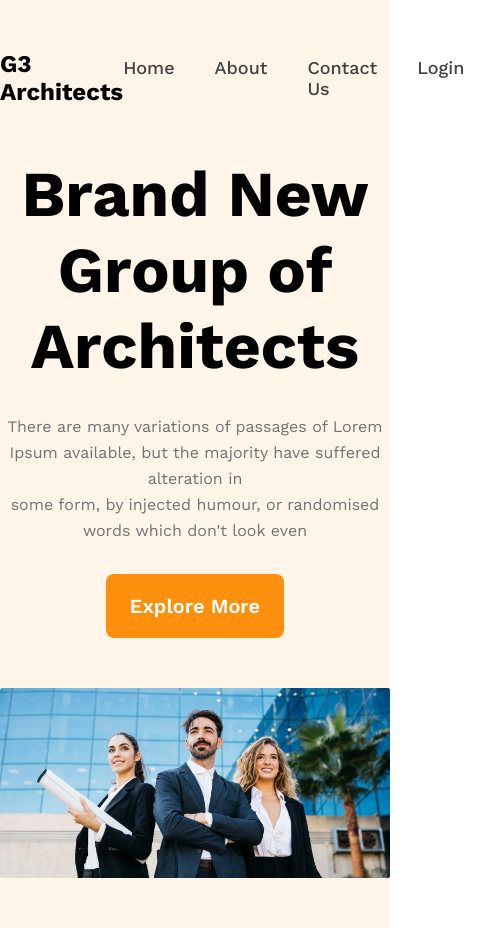
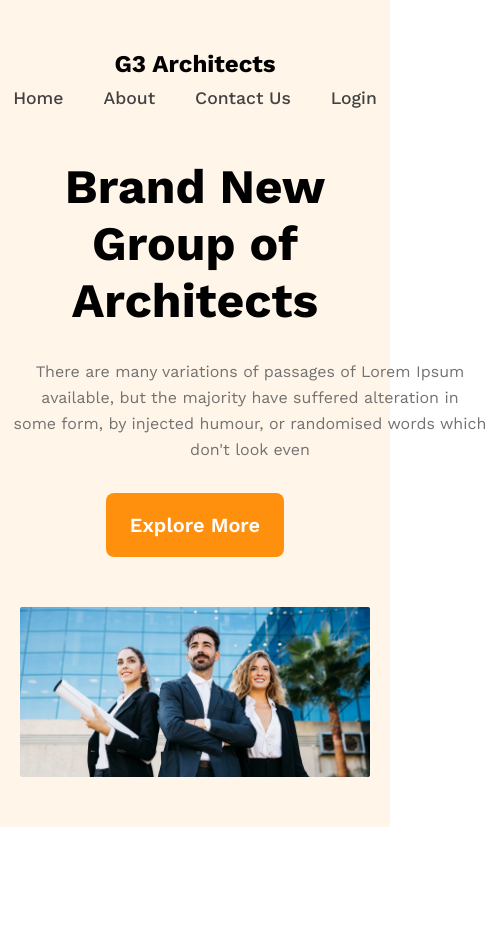
Before and after one commit to tanvirshekh-dev/g3-architects-website, a plain HTML site: page index.html in a window 390 px wide. Shown: the whole page, 500 px wide, since content can reach past the window. After the commit the page ends 844 px from the top, so only its background shows below. Drawn offline with nearby package versions, Linux system fonts and the light colour scheme.

Commit message:
make header responsive

```diff
--- a/styles/style.css
+++ b/styles/style.css
@@ -34,7 +34,7 @@
   font-optical-sizing: auto;
   font-weight: 700;
   font-style: normal;
-  font-size: 45px;
+  font-size: 2.82rem;
   color: #131313;
 }
 .section-description {
@@ -42,7 +42,7 @@
   font-optical-sizing: auto;
   font-weight: 400;
   font-style: normal;
-  font-size: 16px;
+  font-size: 1rem;
   color: #727272;
 }
 .flex {
@@ -61,12 +61,13 @@
   border: none;
   border-radius: 8px;
   color: white;
-  font-size: 20px;
+  font-size: 1.25rem;
   font-family: "Work Sans", sans-serif;
   font-optical-sizing: auto;
   font-weight: 600;
   font-style: normal;
   margin-bottom: 50px;
+  cursor: pointer;
 }
 /* header styles */
 .header-container{
@@ -78,7 +79,7 @@ header {
   background-color: rgb(255, 245, 232);
 }
 .header-title {
-  font-size: 64px;
+  font-size: 4rem;
 }
 .header-description{
     padding: 30px 0px;
@@ -103,5 +104,26 @@ header {
 .nav-item .nav-link {
   text-decoration: none;
   color: #424242;
-  font-size: 18px;
+  font-size: 1.1rem;
 }
+
+
+/* responsive media quarry */
+@media screen and (max-width: 576px) {
+    .navbar{
+        flex-direction: column;
+    }
+    .nav-links{
+        margin-top: 10px;
+    }
+    .header-title{
+        font-size: 3rem;
+    }
+    .header-description{
+        width: 500px;
+        margin: 0 auto;
+    }
+    .banner-img{
+        padding: 0px 20px;
+    }
+}
```
